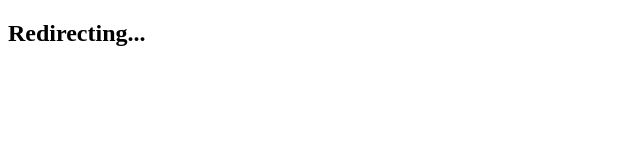
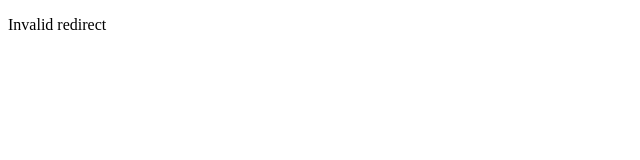
Before and after one commit to zhiyang446/fluentgo-redirect, a plain HTML site: page index.html in a window 1280 px wide. Shown: the whole page, without its empty margins (0-640 px from the left). Drawn offline with Linux system fonts and the light colour scheme.

Commit message:
Update index.html

```diff
--- a/index.html
+++ b/index.html
@@ -3,24 +3,26 @@
 <head>
   <meta charset="UTF-8">
   <title>FluentGo Redirect</title>
+</head>
+<body>
+  <p>Redirecting...</p>
   <script>
-    // 获取 URL 参数
-    const params = new URLSearchParams(window.location.search);
+    // Supabase 默认把参数放在 hash (#) 里
+    const hash = window.location.hash.substring(1);
+    const params = new URLSearchParams(hash);
+
     const type = params.get("type");
-    const code = params.get("code");
+    const code = params.get("access_token") || params.get("code");
 
     if (type === "signup") {
-      // 跳转到确认邮箱页面
-      window.location.href = `confirm-email.html?code=${code}&type=${type}`;
+      // 跳到 confirm-email.html 并把参数带过去
+      window.location.href = `confirm-email.html?code=${encodeURIComponent(code)}`;
     } else if (type === "recovery") {
-      // 跳转到重置密码页面
-      window.location.href = `password-reset.html?code=${code}&type=${type}`;
+      // 跳到 password-reset.html
+      window.location.href = `password-reset.html?code=${encodeURIComponent(code)}`;
     } else {
-      document.body.innerHTML = "<h2>Invalid redirect link</h2>";
+      document.body.innerHTML = "<p>Invalid redirect</p>";
     }
   </script>
-</head>
-<body>
-  <h2>Redirecting...</h2>
 </body>
 </html>
```
